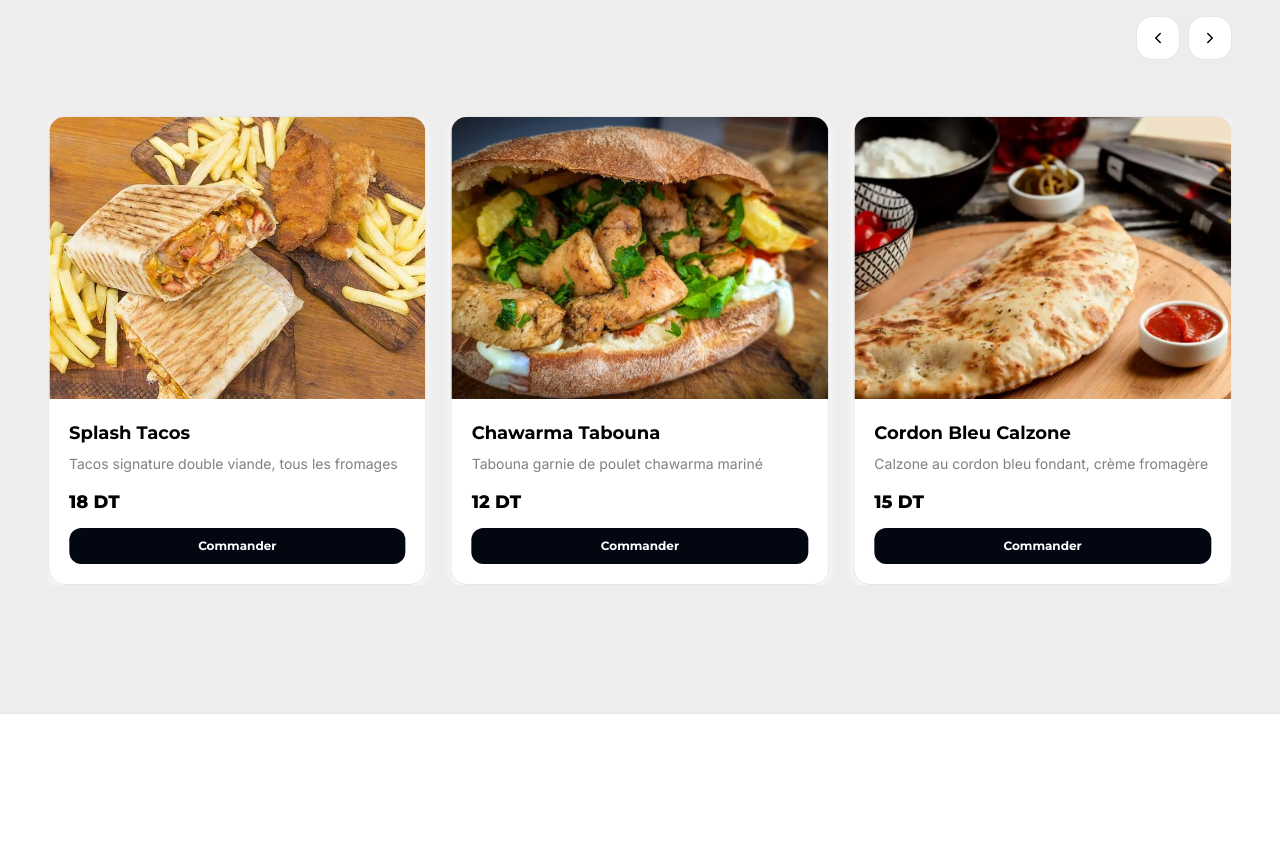
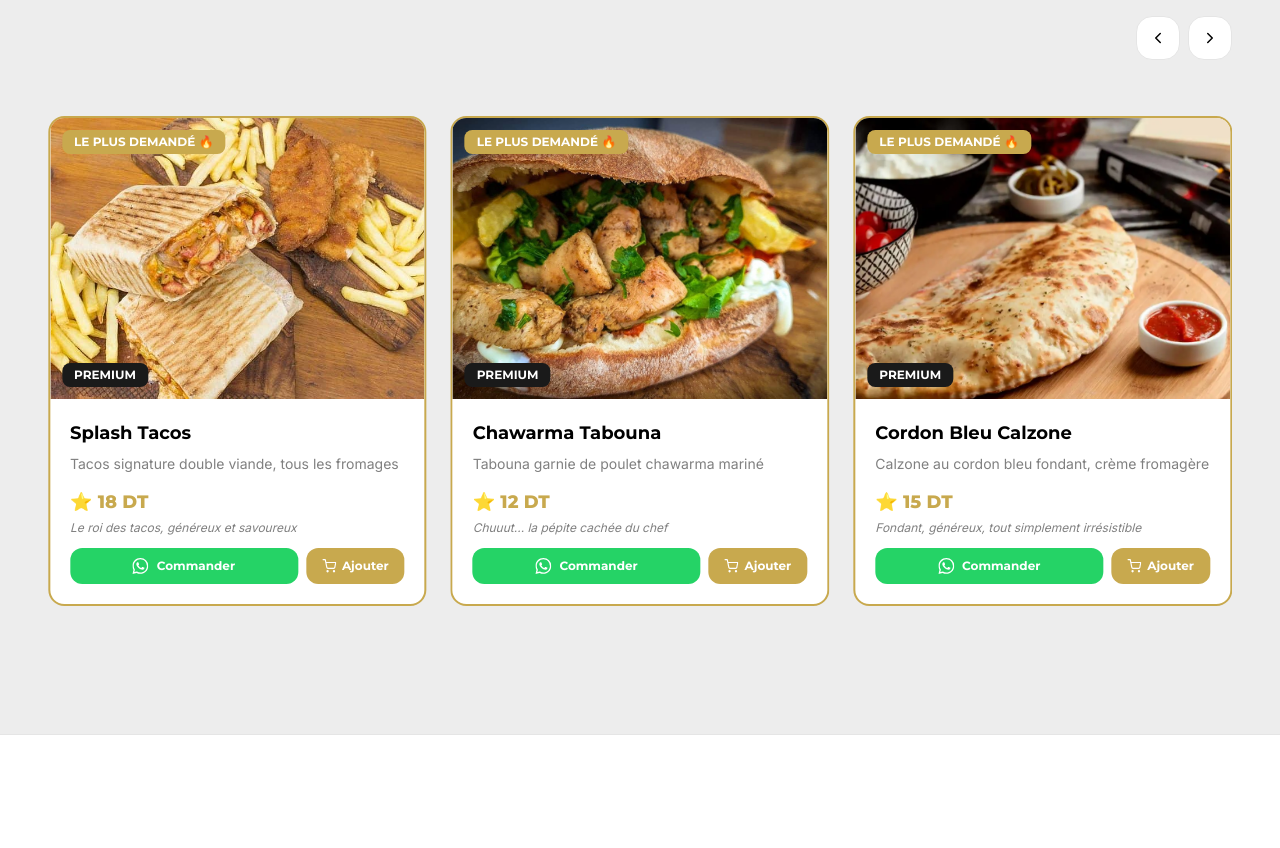
Before and after one commit to zorgatimedali1/splash-food-menu, a React (Vite) app: page / in a window 1280 px wide. Shown: the part 972-1820 px from the top of the page. Built offline with nearby package versions, Linux system fonts and the light colour scheme; no server answers.

Commit message:
feat: enhance BestSellersSection with a dedicated BestSellerCard component and add product taglines

```diff
--- a/src/data/index.ts
+++ b/src/data/index.ts
@@ -7,12 +7,12 @@
 ];
 
 export const BEST_SELLERS = [
-  { name: 'Splash Pizza', description: 'Notre pizza signature : bœuf, truffe, parmesan', price: 20, image: '/images/splash_pizza.jpg', slug: 'pizza-splash-pizza' },
-  { name: 'Splash Tacos', description: 'Tacos signature double viande, tous les fromages', price: 18, image: '/images/tacos phoyo.jpg', slug: 'tacos-splash-tacos' },
-  { name: 'Chawarma Tabouna', description: 'Tabouna garnie de poulet chawarma mariné', price: 12, image: '/images/tabouna photo.jpg', slug: 'tabouna-chawarma' },
-  { name: 'Cordon Bleu Calzone', description: 'Calzone au cordon bleu fondant, crème fromagère', price: 15, image: '/images/pizza-calzone.jpg', slug: 'calzone-cordon-bleu' },
-  { name: 'Pâtes Carbonara', description: 'Spaghetti carbonara, pancetta, parmesan', price: 23, image: '/images/pate.png', slug: 'pates-spaghetti-carbonara' },
-  { name: 'Poulet Croustillant', description: 'Poulet croustillant pané, frites, sauce BBQ', price: 18, image: '/images/poulet_croustillant.jpg', slug: 'les-plats-poulet-croustillant' },
+  { name: 'Splash Pizza', description: 'Notre pizza signature : bœuf, truffe, parmesan', price: 20, image: '/images/splash_pizza.jpg', slug: 'pizza-splash-pizza', tagline: 'La star du menu ! Un pur délice à chaque bouchée' },
+  { name: 'Splash Tacos', description: 'Tacos signature double viande, tous les fromages', price: 18, image: '/images/tacos phoyo.jpg', slug: 'tacos-splash-tacos', tagline: 'Le roi des tacos, généreux et savoureux' },
+  { name: 'Chawarma Tabouna', description: 'Tabouna garnie de poulet chawarma mariné', price: 12, image: '/images/tabouna photo.jpg', slug: 'tabouna-chawarma', tagline: 'Chuuut... la pépite cachée du chef' },
+  { name: 'Cordon Bleu Calzone', description: 'Calzone au cordon bleu fondant, crème fromagère', price: 15, image: '/images/pizza-calzone.jpg', slug: 'calzone-cordon-bleu', tagline: 'Fondant, généreux, tout simplement irrésistible' },
+  { name: 'Pâtes Carbonara', description: 'Spaghetti carbonara, pancetta, parmesan', price: 23, image: '/images/pate.png', slug: 'pates-spaghetti-carbonara', tagline: 'L\'authentique carbonara, crémeuse et parfumée' },
+  { name: 'Poulet Croustillant', description: 'Poulet croustillant pané, frites, sauce BBQ', price: 18, image: '/images/poulet_croustillant.jpg', slug: 'les-plats-poulet-croustillant', tagline: 'Croustillant à l\'extérieur, tendre à l\'intérieur' },
 ];
 
 export function getKeyFigures() {
--- a/src/sections/BestSellersSection.tsx
+++ b/src/sections/BestSellersSection.tsx
@@ -1,12 +1,14 @@
-import { useRef, useState } from 'react';
+import { useRef, useState, useCallback } from 'react';
 import { Link } from 'react-router-dom';
 import { Swiper, SwiperSlide } from 'swiper/react';
 import { Navigation, Autoplay } from 'swiper/modules';
 import type { Swiper as SwiperType } from 'swiper';
-import { FiChevronLeft, FiChevronRight } from 'react-icons/fi';
+import { FiChevronLeft, FiChevronRight, FiShoppingCart } from 'react-icons/fi';
+import { toast } from 'sonner';
 import SectionTitle from '@/components/SectionTitle';
 import Img from '@/components/Img';
 import { BEST_SELLERS } from '@/data';
+import { useCart } from '@/context/CartContext';
 import 'swiper/css';
 import 'swiper/css/navigation';
 
@@ -60,13 +62,70 @@
         >
           {BEST_SELLERS.map((item) => (
             <SwiperSlide key={item.name}>
-              <div className="group bg-white border border-splash-border rounded-2xl overflow-hidden shadow-card hover:shadow-lg transition-all duration-300 hover:-translate-y-1">
+              <BestSellerCard item={item} />
+            </SwiperSlide>
+          ))}
+        </Swiper>
+      </div>
+    </section>
+  );
+}
+
+function BestSellerCard({ item }: { item: typeof BEST_SELLERS[0] }) {
+  const { addToCart } = useCart();
+  const cardRef = useRef<HTMLDivElement>(null);
+
+  const handleAdd = useCallback(() => {
+    addToCart({
+      category: item.name.split(' ').slice(0, 1).join(' '),
+      name: item.name,
+      price: item.price,
+      image: item.image,
+    });
+    toast.success('Produit ajouté au panier', {
+      style: {
+        background: '#000000',
+        color: '#FFFFFF',
+        border: 'none',
+        borderRadius: '12px',
+        fontFamily: 'Inter, sans-serif',
+        fontSize: '14px',
+        fontWeight: '600',
+        padding: '12px 20px',
+      },
+    });
+    if (cardRef.current) {
+      cardRef.current.style.transform = 'scale(0.97)';
+      setTimeout(() => {
+        if (cardRef.current) cardRef.current.style.transform = '';
+      }, 200);
+    }
+  }, [addToCart, item]);
+
+  return (
+    <div
+      ref={cardRef}
+      className="group bg-white rounded-2xl overflow-hidden transition-all duration-300 hover:-translate-y-1"
+      style={{ border: '2px solid #c8a94e' }}
+    >
       <div className="relative aspect-[4/3] overflow-hidden">
         <Img
           src={item.image}
           alt={item.name}
           className="w-full h-full object-cover transition-transform duration-500 ease-out group-hover:scale-105"
         />
+        <span
+          className="absolute top-3 left-3 px-3 py-1 rounded-md text-xs font-montserrat font-bold text-white"
+          style={{ backgroundColor: '#c8a94e' }}
+        >
+          LE PLUS DEMANDÉ 🔥
+        </span>
+        <span
+          className="absolute bottom-3 left-3 px-3 py-1 rounded-md text-xs font-montserrat font-bold text-white"
+          style={{ backgroundColor: '#1a1a1a' }}
+        >
+          PREMIUM
+        </span>
       </div>
       <div className="p-5">
         <h3 className="font-montserrat text-lg font-bold text-black group-hover:text-black/60 transition-colors duration-300">
@@ -75,19 +134,36 @@
         <p className="mt-1.5 text-sm text-splash-gray leading-relaxed">
           {item.description}
         </p>
-                  <p className="mt-3 font-montserrat text-lg font-extrabold text-black">{item.price} DT</p>
+        <p className="mt-3 font-montserrat text-lg font-extrabold" style={{ color: '#c8a94e' }}>
+          ⭐ {item.price.toLocaleString('fr-FR')} DT
+        </p>
+        {item.tagline && (
+          <p className="mt-1 text-xs text-splash-gray font-inter italic">
+            {item.tagline}
+          </p>
+        )}
+        <div className="mt-3 flex items-center gap-2">
           <Link
             to={`/product/${item.slug}`}
-                    className="mt-3 w-full inline-flex items-center justify-center px-3 py-2.5 rounded-lg bg-gray-950 text-white text-xs font-montserrat font-bold hover:bg-gray-950/80 transition-all duration-300"
+            className="flex-1 inline-flex items-center justify-center gap-2 px-3 py-2.5 rounded-lg text-white text-xs font-montserrat font-bold transition-all duration-300"
+            style={{ backgroundColor: '#25D366' }}
           >
+            <svg viewBox="0 0 24 24" className="size-4 fill-current" aria-hidden="true">
+              <path d="M17.472 14.382c-.297-.149-1.758-.867-2.03-.967-.273-.099-.471-.148-.67.15-.197.297-.767.966-.94 1.164-.173.199-.347.223-.644.075-.297-.15-1.255-.463-2.39-1.475-.883-.788-1.48-1.761-1.653-2.059-.173-.297-.018-.458.13-.606.134-.133.298-.347.446-.52.149-.174.198-.298.298-.497.099-.198.05-.371-.025-.52-.075-.149-.669-1.612-.916-2.207-.242-.579-.487-.5-.669-.51-.173-.008-.371-.01-.57-.01-.198 0-.52.074-.792.372-.272.297-1.04 1.016-1.04 2.479 0 1.462 1.065 2.875 1.213 3.074.149.198 2.096 3.2 5.077 4.487.709.306 1.262.489 1.694.625.712.227 1.36.195 1.871.118.571-.085 1.758-.719 2.006-1.413.248-.694.248-1.289.173-1.413-.074-.124-.272-.198-.57-.347m-5.421 7.403h-.004a9.87 9.87 0 01-5.031-1.378l-.361-.214-3.741.982.998-3.648-.235-.374a9.86 9.86 0 01-1.51-5.26c.001-5.45 4.436-9.884 9.888-9.884 2.64 0 5.122 1.03 6.988 2.898a9.825 9.825 0 012.893 6.994c-.003 5.45-4.437 9.884-9.885 9.884m8.413-18.297A11.815 11.815 0 0012.05 0C5.495 0 .16 5.335.157 11.892c0 2.096.547 4.142 1.588 5.945L.057 24l6.305-1.654a11.882 11.882 0 005.683 1.448h.005c6.554 0 11.89-5.335 11.893-11.893a11.821 11.821 0 00-3.48-8.413z"/>
+            </svg>
             Commander
           </Link>
+          <button
+            type="button"
+            onClick={handleAdd}
+            className="flex items-center justify-center gap-1.5 px-4 py-2.5 rounded-lg text-white text-xs font-montserrat font-bold transition-all duration-300"
+            style={{ backgroundColor: '#c8a94e' }}
+          >
+            <FiShoppingCart size={14} />
+            Ajouter
+          </button>
         </div>
       </div>
-            </SwiperSlide>
-          ))}
-        </Swiper>
     </div>
-    </section>
   );
 }
```
Lines whose indentation alone changed are shown as unchanged.
